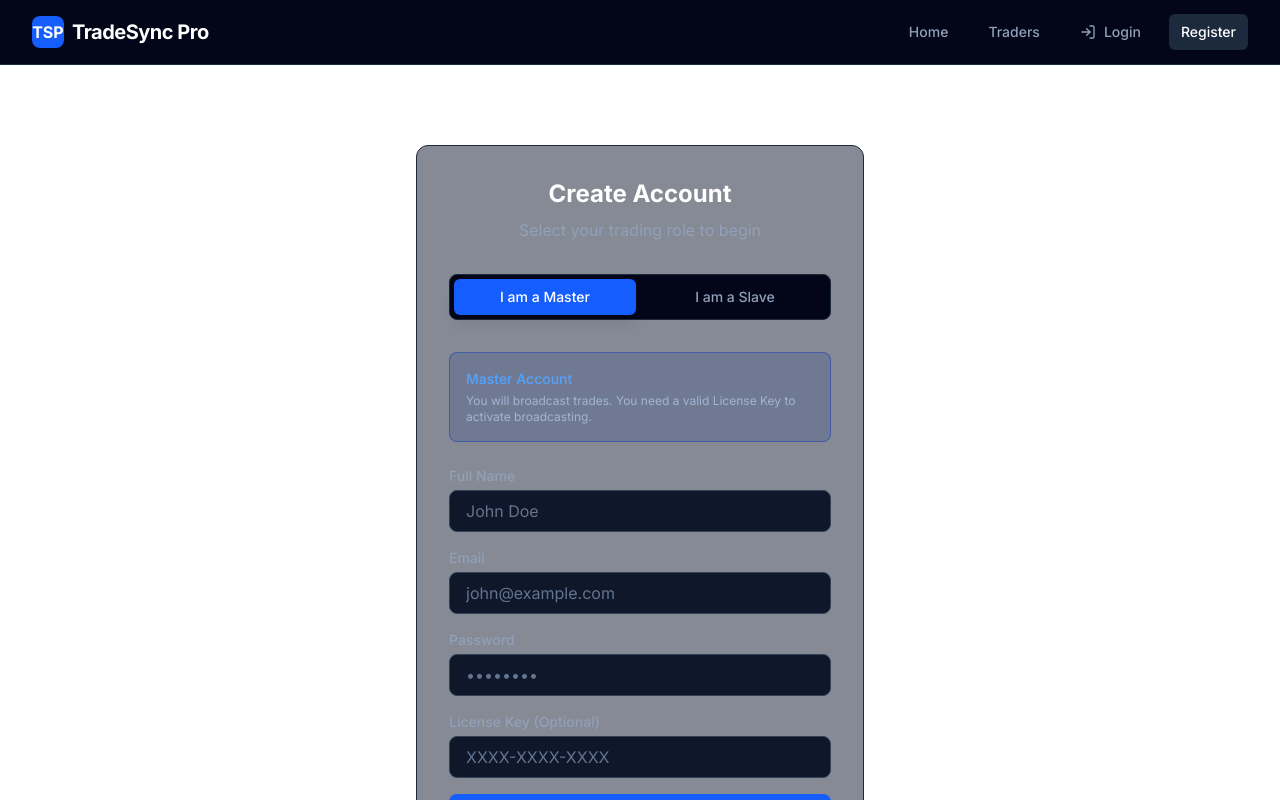
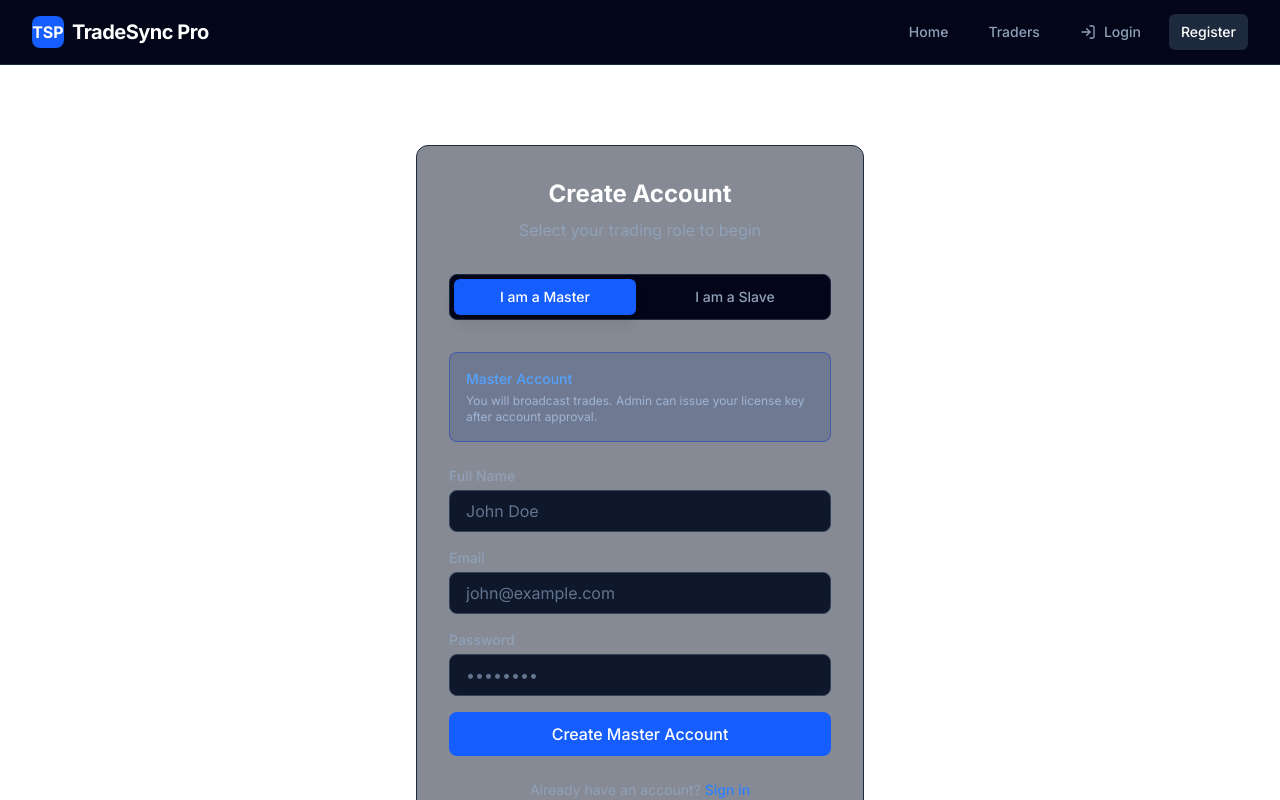
Before and after one commit to awaisarif18/TradeSync_Pro, a Next.js app in the folder trade-sync-frontend/: page /register in a window 1280 px wide. Both pictures are taken after a click on the button "I am a Master". Shown: the top 800 px of the page. Built offline with nearby package versions, Linux system fonts and the light colour scheme.

Commit message:
Refactor Master Registration and API Interfaces
- Removed the optional license key from the RegisterMasterForm and API interface.
- Updated user prompts to clarify that license keys will be issued by admin post-approval.
- Cleaned up related code to enhance clarity and maintainability.

```diff
--- a/trade-sync-frontend/src/components/auth/RegisterMasterForm.tsx
+++ b/trade-sync-frontend/src/components/auth/RegisterMasterForm.tsx
@@ -12,7 +12,6 @@ export default function RegisterMasterForm() {
     fullName: "",
     email: "",
     password: "",
-    licenseKey: "",
   });
 
   const handleSubmit = async (e: React.FormEvent<HTMLFormElement>) => {
@@ -26,7 +25,6 @@ export default function RegisterMasterForm() {
         email: formData.email,
         password: formData.password,
         role: "MASTER",
-        licenseKey: formData.licenseKey, // Optional
       });
 
       alert("Master Account Created Successfully! Please Login.");
@@ -49,8 +47,8 @@ export default function RegisterMasterForm() {
           Master Account
         </h3>
         <p className="text-blue-200/60 text-xs">
-          You will broadcast trades. You need a valid License Key to activate
-          broadcasting.
+          You will broadcast trades. Admin can issue your license key after
+          account approval.
         </p>
       </div>
 
@@ -77,14 +75,6 @@ export default function RegisterMasterForm() {
         onChange={(e) => setFormData({ ...formData, password: e.target.value })}
         required
       />
-      <Input
-        label="License Key (Optional)"
-        placeholder="XXXX-XXXX-XXXX"
-        value={formData.licenseKey}
-        onChange={(e) =>
-          setFormData({ ...formData, licenseKey: e.target.value })
-        }
-      />
 
       <Button variant="primary" type="submit" isLoading={isLoading}>
         Create Master Account
--- a/trade-sync-frontend/src/services/api.ts
+++ b/trade-sync-frontend/src/services/api.ts
@@ -40,7 +40,6 @@ export interface RegisterUserData {
   email: string;
   password: string;
   role: "MASTER" | "SLAVE";
-  licenseKey?: string;
 }
 
 export interface MasterProfileUpdateResult {
```
Also changed, not shown: 1 other file (tests, documents, lock files or other folders).
